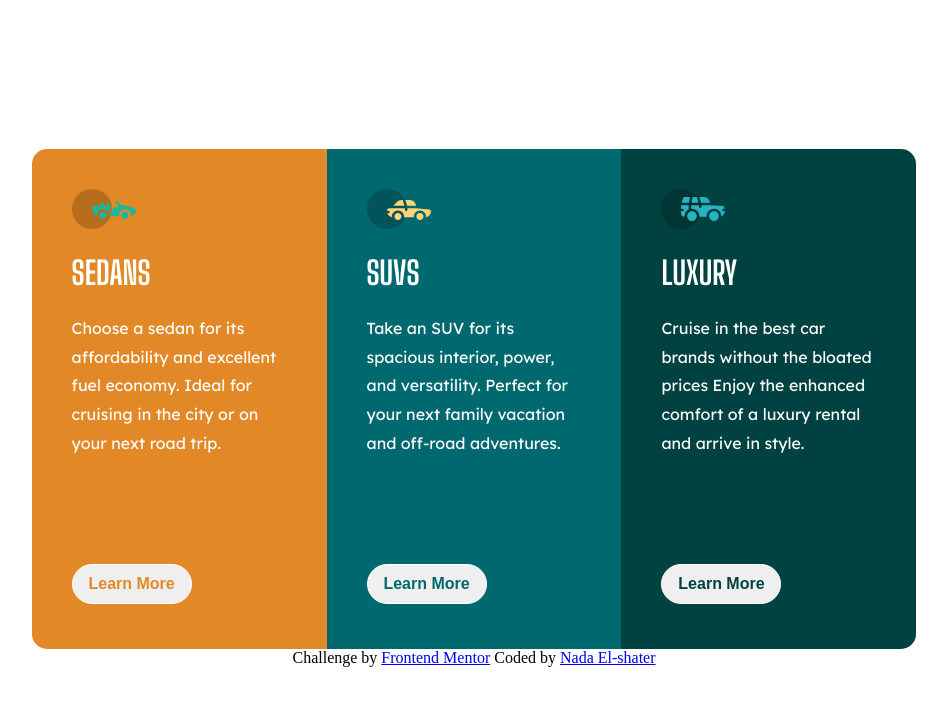
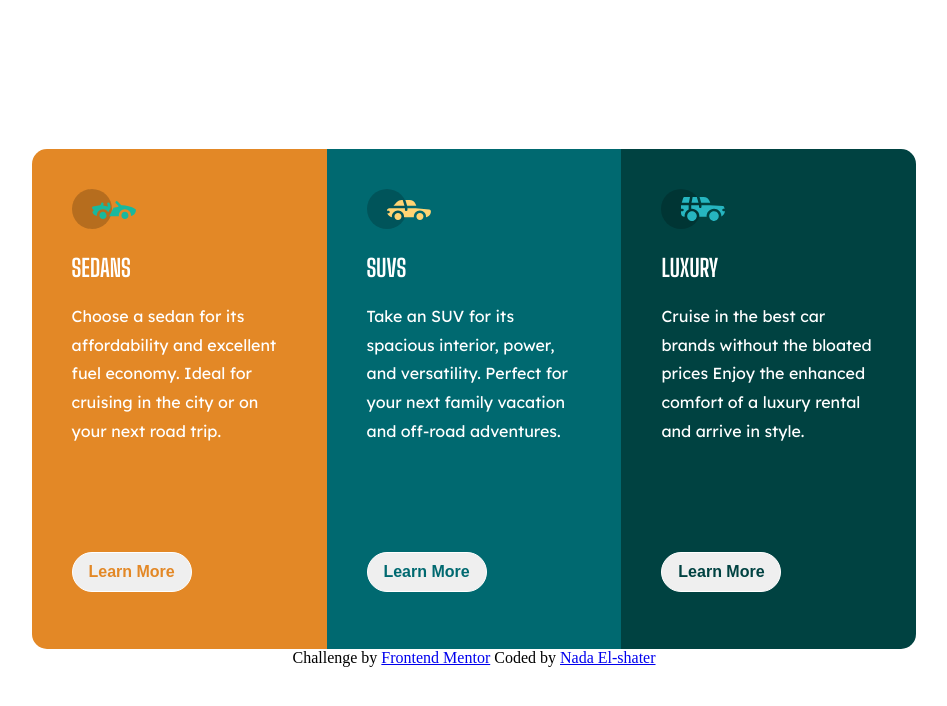
Before and after one commit to Nada-El-shater/3-column-preview-card-component, a plain HTML site: page index.html in a window 1280 px wide. Shown: the whole page, without its empty margins (166-1113 px from the left). Drawn offline with Linux system fonts and the light colour scheme.

Commit message:
Update index.html

```diff
--- a/index.html
+++ b/index.html
@@ -11,30 +11,30 @@
   <main class="container">
       <div class="cards card-1">
         <img src="images/icon-luxury.svg" alt="">
-        <h1 class="card-title">Sedans</h1>
+        <h2 class="card-title">Sedans</h2>
         <p>Choose a sedan for its affordability and excellent fuel economy. Ideal for cruising in the city
           or on your next road trip.</p>
           <button type="button" class="button-1">Learn More</button>
       </div>
       <div class="cards card-2">
         <img src="images/icon-sedans.svg" alt="">
-        <h1 class="card-title">SUVs</h1>
+        <h2 class="card-title">SUVs</h2>
         <p>Take an SUV for its spacious interior, power, and versatility. Perfect for your next family vacation
           and off-road adventures.</p>
           <button type="button" class="button-2">Learn More</button>
       </div>
       <div class="cards card-3">
         <img src="images/icon-suvs.svg" alt="">
-        <h1 class="card-title">Luxury</h1>
+        <h2 class="card-title">Luxury</h2>
         <p>Cruise in the best car brands without the bloated prices Enjoy the enhanced comfort of a luxury
           rental and arrive in style.</p>
           <button type="button" class="button-3">Learn More</button>
       </div>
   </main>
 
-  <div class="footer">
+  <footer class="footer">
     Challenge by <a href="https://www.frontendmentor.io?ref=challenge" target="_blank">Frontend Mentor</a>
     Coded by <a href="https://github.com/Nada-El-shater" target="_blank">Nada El-shater</a>
-  </div>
+  </footer>
 </body>
 </html>
```
